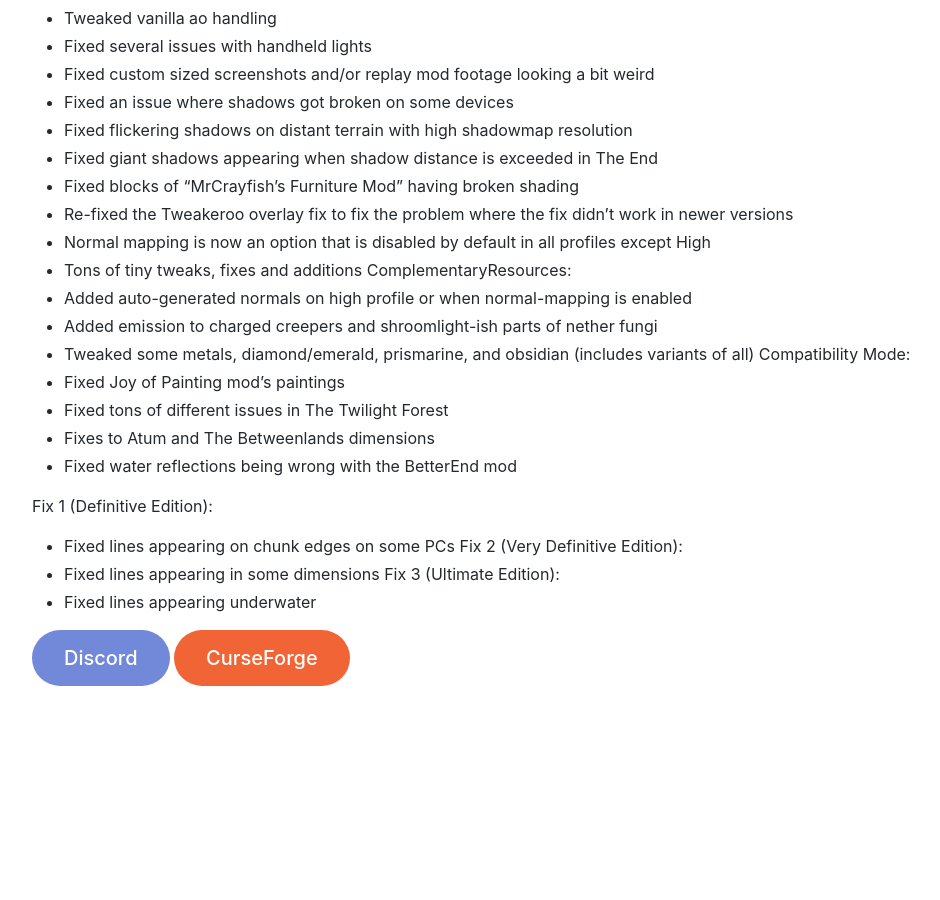
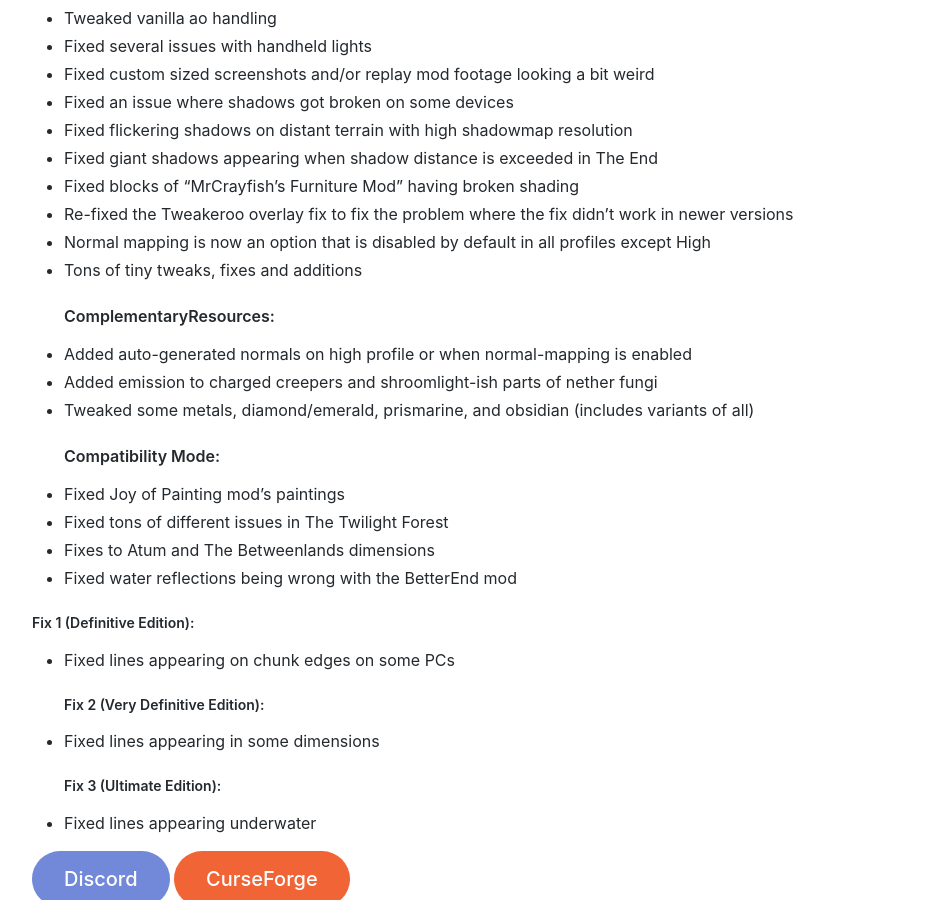
Before and after one commit to Levelowel/levelowel.github.io, a Jekyll site: the page built from downloads.md, in a window 1280 px wide and 900 px high, scrolled down 897 px. Shown: the whole window, without its empty margins (118-1058 px from the left). Built offline with Jekyll 4.4.1, drawn with Linux system fonts in a browser that asks for light colours; our own code applies the rules of GitHub Pages for plain Markdown files; comment, search, counter and statistics services are not loaded; before the commit the page ends 1615 px from its top, so only the background shows below that; part of the change alters nothing that is shown.

```diff
--- a/downloads.md
+++ b/downloads.md
@@ -25,20 +25,20 @@
 - Re-fixed the Tweakeroo overlay fix to fix the problem where the fix didn't work in newer versions
 - Normal mapping is now an option that is disabled by default in all profiles except High
 - Tons of tiny tweaks, fixes and additions
-ComplementaryResources:
+#### ComplementaryResources:
 - Added auto-generated normals on high profile or when normal-mapping is enabled
 - Added emission to charged creepers and shroomlight-ish parts of nether fungi
 - Tweaked some metals, diamond/emerald, prismarine, and obsidian (includes variants of all)
-Compatibility Mode:
+#### Compatibility Mode:
 - Fixed Joy of Painting mod's paintings
 - Fixed tons of different issues in The Twilight Forest
 - Fixes to Atum and The Betweenlands dimensions
 - Fixed water reflections being wrong with the BetterEnd mod
 
 
-Fix 1 (Definitive Edition):
+##### Fix 1 (Definitive Edition):
 - Fixed lines appearing on chunk edges on some PCs
-Fix 2 (Very Definitive Edition):
+##### Fix 2 (Very Definitive Edition):
 - Fixed lines appearing in some dimensions
-Fix 3 (Ultimate Edition):
+##### Fix 3 (Ultimate Edition):
 - Fixed lines appearing underwater
```
